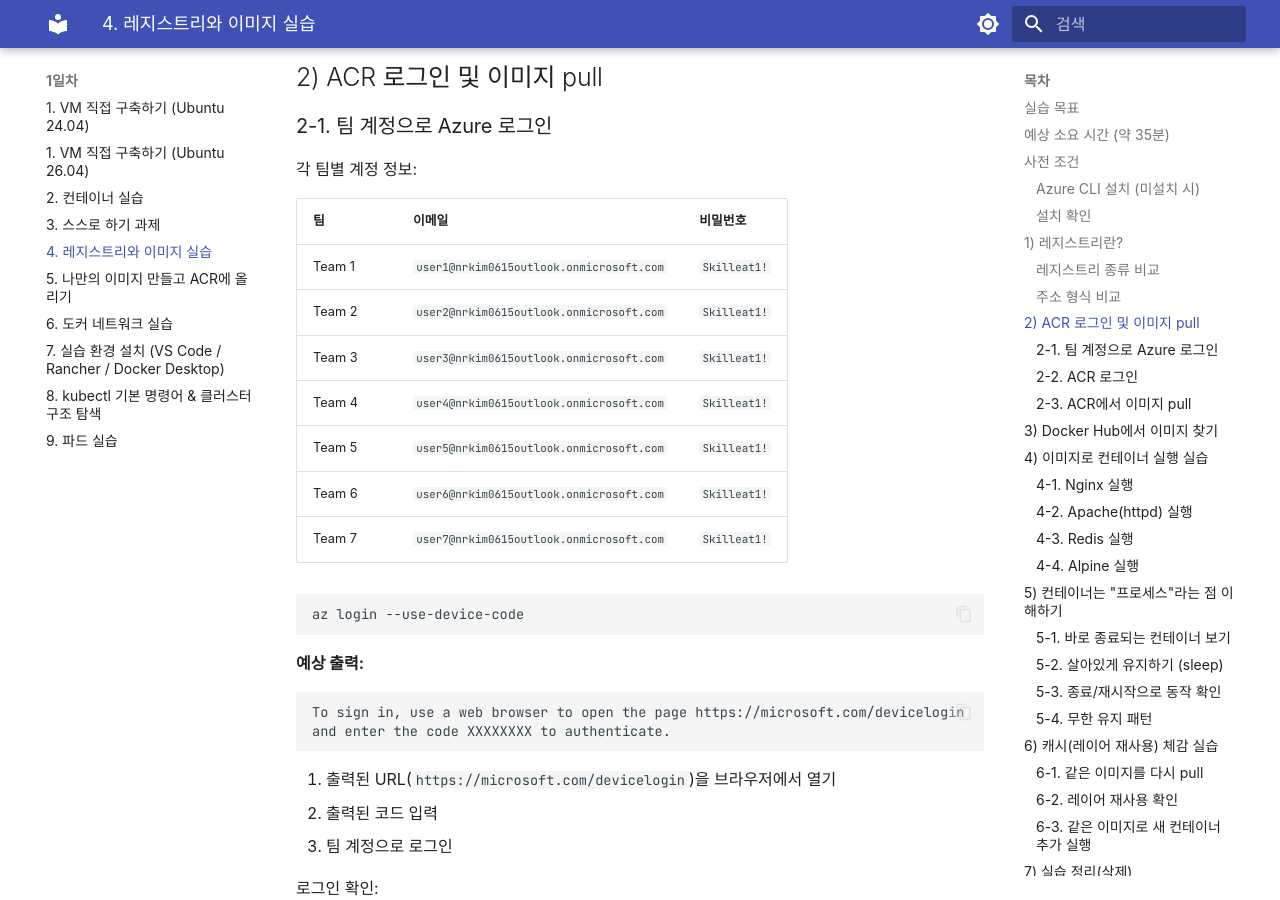
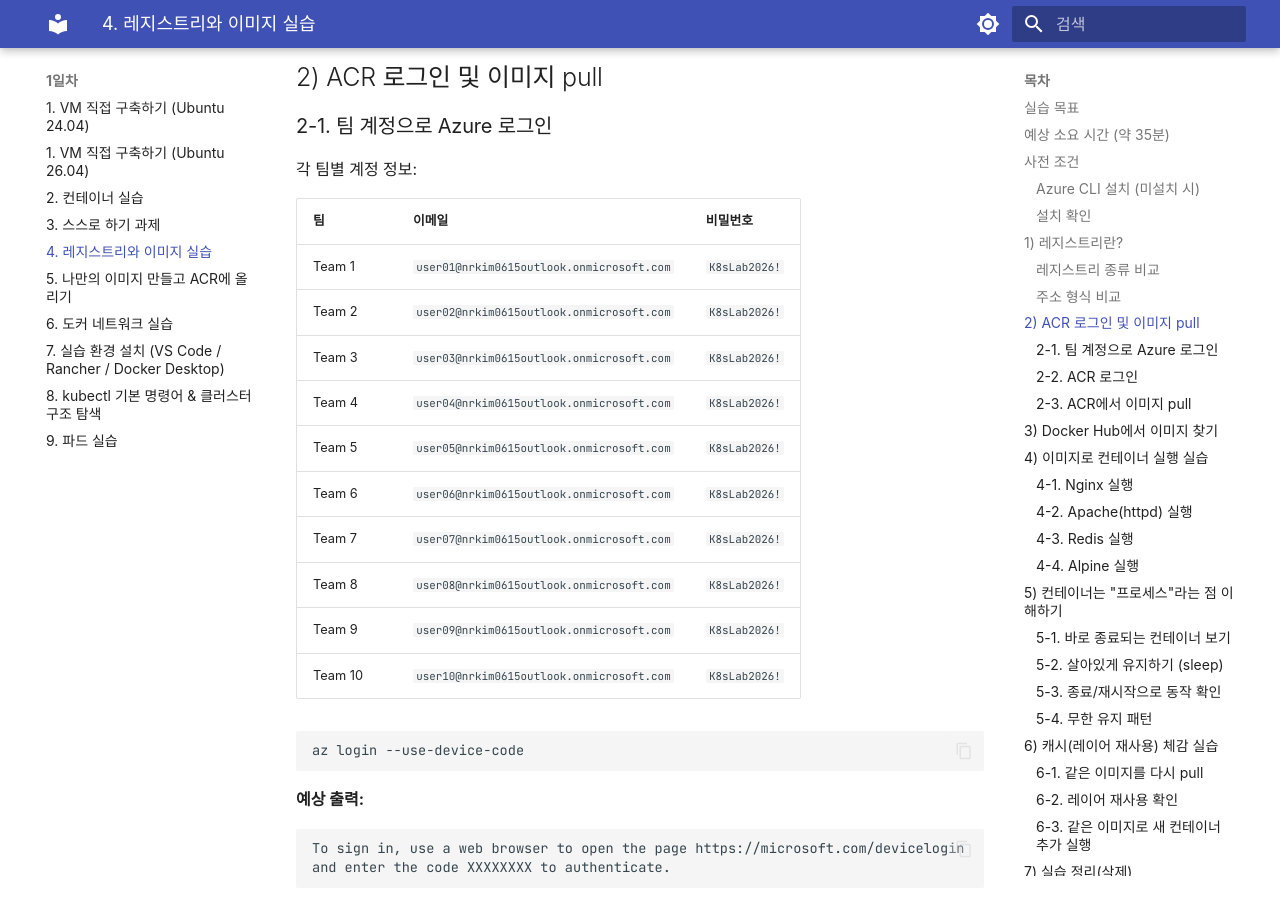
Before and after one commit to skilleat-labs/k8s-for-4days, an MkDocs documentation site: the page built from docs/day1/1-3-registry.md, in a window 1280 px wide and 900 px high, scrolled down 2025 px. Built offline with MkDocs 1.6.1 and Material for MkDocs 9.7.7, drawn with Linux system fonts in a browser that asks for light colours; some web fonts are replaced.

Commit message:
Update ACR login accounts: user01~10 with K8sLab2026!

````diff
--- a/docs/day1/1-3-registry.md
+++ b/docs/day1/1-3-registry.md
@@ -93,13 +93,16 @@ skilleatlab.azurecr.io/lab/nginx:latest
 
 | 팀 | 이메일 | 비밀번호 |
 |-----|--------|---------|
-| Team 1 | `user1@nrkim0615outlook.onmicrosoft.com` | `Skilleat1!` |
-| Team 2 | `user2@nrkim0615outlook.onmicrosoft.com` | `Skilleat1!` |
-| Team 3 | `user3@nrkim0615outlook.onmicrosoft.com` | `Skilleat1!` |
-| Team 4 | `user4@nrkim0615outlook.onmicrosoft.com` | `Skilleat1!` |
-| Team 5 | `user5@nrkim0615outlook.onmicrosoft.com` | `Skilleat1!` |
-| Team 6 | `user6@nrkim0615outlook.onmicrosoft.com` | `Skilleat1!` |
-| Team 7 | `user7@nrkim0615outlook.onmicrosoft.com` | `Skilleat1!` |
+| Team 1  | `user01@nrkim0615outlook.onmicrosoft.com` | `K8sLab2026!` |
+| Team 2  | `user02@nrkim0615outlook.onmicrosoft.com` | `K8sLab2026!` |
+| Team 3  | `user03@nrkim0615outlook.onmicrosoft.com` | `K8sLab2026!` |
+| Team 4  | `user04@nrkim0615outlook.onmicrosoft.com` | `K8sLab2026!` |
+| Team 5  | `user05@nrkim0615outlook.onmicrosoft.com` | `K8sLab2026!` |
+| Team 6  | `user06@nrkim0615outlook.onmicrosoft.com` | `K8sLab2026!` |
+| Team 7  | `user07@nrkim0615outlook.onmicrosoft.com` | `K8sLab2026!` |
+| Team 8  | `user08@nrkim0615outlook.onmicrosoft.com` | `K8sLab2026!` |
+| Team 9  | `user09@nrkim0615outlook.onmicrosoft.com` | `K8sLab2026!` |
+| Team 10 | `user10@nrkim0615outlook.onmicrosoft.com` | `K8sLab2026!` |
 
 ```bash
 az login --use-device-code
````
